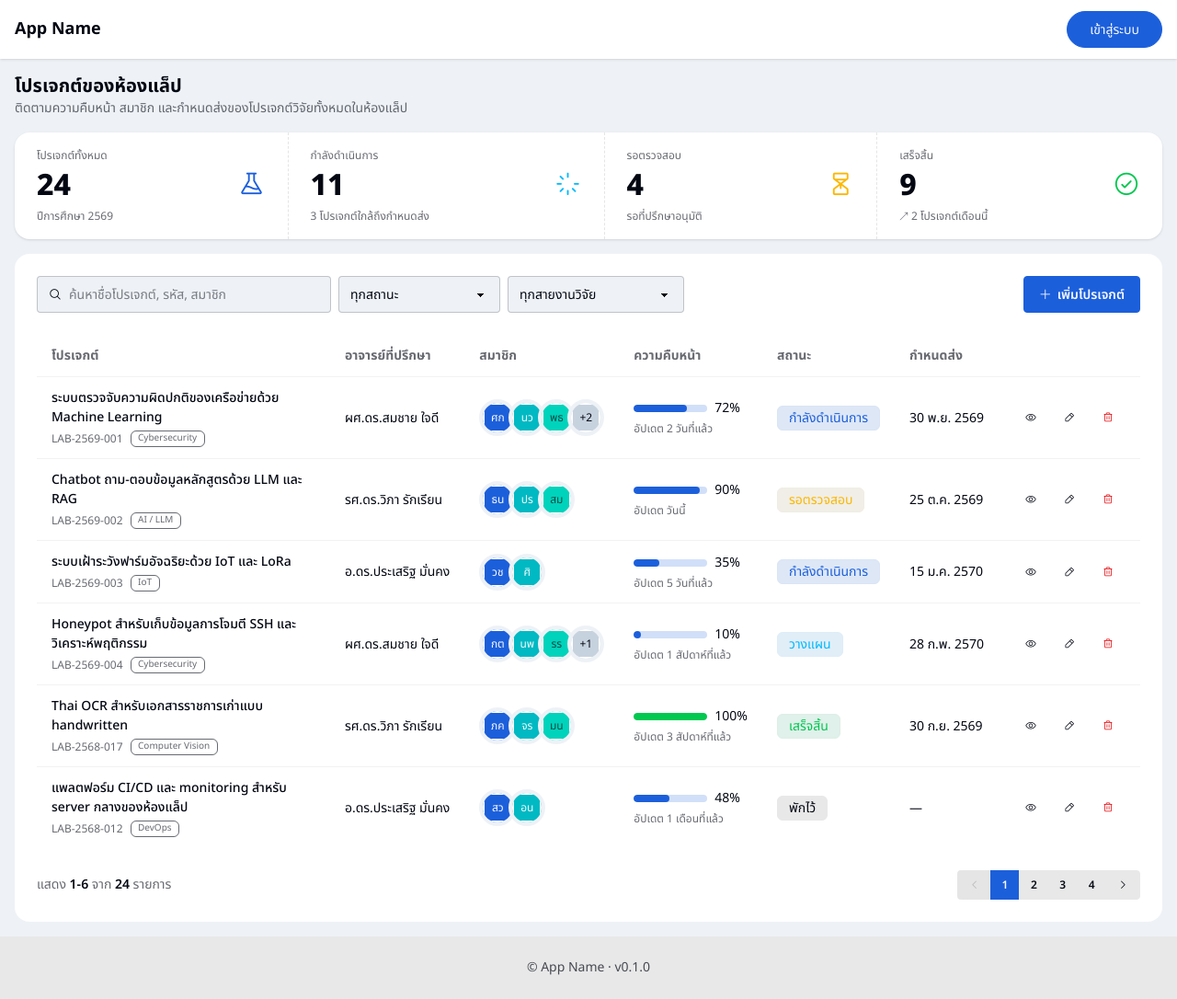
After one commit to r202-coe-psu/gukgu, a Flask app: template gukgu/web/templates/projects/index.html in a window 1280 px wide. The commit adds this page. Shown: the whole page at 92% size. Run offline with Flask 3, Linux system fonts and the light colour scheme; the template is opened without the code that fills it, so the values that code supplies are empty; style sheets or scripts are compiled from the project's sources; some libraries are stand-ins or nearby versions.

Commit message:
feat: add mock id projects

```diff
--- a/gukgu/web/templates/base/sidebar.html
+++ b/gukgu/web/templates/base/sidebar.html
@@ -20,6 +20,7 @@
     <ul class="menu w-full gap-1 p-2">
       {{ menu_item('index.index', 'house', 'หน้าแรก') }}
       {{ menu_item('dashboard.index', 'chart-line', 'แดชบอร์ด', '/dashboard') }}
+      {{ menu_item('projects.index', 'flask', 'โปรเจกต์', '/projects') }}
       {% if current_user.is_admin() %}
       {{ menu_item('users.index', 'users', 'ผู้ใช้งาน', '/users') }}
       {% endif %}
--- /dev/null
+++ b/gukgu/web/templates/projects/index.html
@@ -0,0 +1,183 @@
+{% extends "base/default_page.html" %}
+
+{% set title_page = "โปรเจกต์ของห้องแล็ป" %}
+{% set description_page = "ติดตามความคืบหน้า สมาชิก และกำหนดส่งของโปรเจกต์วิจัยทั้งหมดในห้องแล็ป" %}
+
+{# MOCKUP: sample data only. Replace with real documents from the view once the Project model exists. #}
+{% set status_map = {
+  "planning":    {"label": "วางแผน",         "badge": "badge-info badge-soft"},
+  "in_progress": {"label": "กำลังดำเนินการ", "badge": "badge-primary badge-soft"},
+  "review":      {"label": "รอตรวจสอบ",      "badge": "badge-warning badge-soft"},
+  "completed":   {"label": "เสร็จสิ้น",       "badge": "badge-success badge-soft"},
+  "on_hold":     {"label": "พักไว้",          "badge": "badge-ghost"},
+} %}
+
+{% set avatar_colors = ["bg-primary text-primary-content", "bg-secondary text-secondary-content", "bg-accent text-accent-content", "bg-neutral text-neutral-content"] %}
+
+{% set projects = [
+  {"code": "LAB-2569-001", "name": "ระบบตรวจจับความผิดปกติของเครือข่ายด้วย Machine Learning", "area": "Cybersecurity", "advisor": "ผศ.ดร.สมชาย ใจดี", "members": ["ศก", "นว", "พธ", "อส", "กม"], "progress": 72, "status": "in_progress", "due": "30 พ.ย. 2569", "updated": "2 วันที่แล้ว"},
+  {"code": "LAB-2569-002", "name": "Chatbot ถาม-ตอบข้อมูลหลักสูตรด้วย LLM และ RAG", "area": "AI / LLM", "advisor": "รศ.ดร.วิภา รักเรียน", "members": ["ธน", "ปร", "สม"], "progress": 90, "status": "review", "due": "25 ต.ค. 2569", "updated": "วันนี้"},
+  {"code": "LAB-2569-003", "name": "ระบบเฝ้าระวังฟาร์มอัจฉริยะด้วย IoT และ LoRa", "area": "IoT", "advisor": "อ.ดร.ประเสริฐ มั่นคง", "members": ["วช", "ศิ"], "progress": 35, "status": "in_progress", "due": "15 ม.ค. 2570", "updated": "5 วันที่แล้ว"},
+  {"code": "LAB-2569-004", "name": "Honeypot สำหรับเก็บข้อมูลการโจมตี SSH และวิเคราะห์พฤติกรรม", "area": "Cybersecurity", "advisor": "ผศ.ดร.สมชาย ใจดี", "members": ["กต", "นพ", "รร", "ยศ"], "progress": 10, "status": "planning", "due": "28 ก.พ. 2570", "updated": "1 สัปดาห์ที่แล้ว"},
+  {"code": "LAB-2568-017", "name": "Thai OCR สำหรับเอกสารราชการเก่าแบบ handwritten", "area": "Computer Vision", "advisor": "รศ.ดร.วิภา รักเรียน", "members": ["ภค", "จร", "มน"], "progress": 100, "status": "completed", "due": "30 ก.ย. 2569", "updated": "3 สัปดาห์ที่แล้ว"},
+  {"code": "LAB-2568-012", "name": "แพลตฟอร์ม CI/CD และ monitoring สำหรับ server กลางของห้องแล็ป", "area": "DevOps", "advisor": "อ.ดร.ประเสริฐ มั่นคง", "members": ["สว", "อน"], "progress": 48, "status": "on_hold", "due": "—", "updated": "1 เดือนที่แล้ว"},
+] %}
+
+{% block content %}
+{# Summary #}
+<div class="stats stats-vertical md:stats-horizontal shadow bg-base-0 w-full mb-4">
+  <div class="stat">
+    <div class="stat-figure text-primary"><i class="ph ph-flask text-3xl"></i></div>
+    <div class="stat-title">โปรเจกต์ทั้งหมด</div>
+    <div class="stat-value">24</div>
+    <div class="stat-desc">ปีการศึกษา 2569</div>
+  </div>
+  <div class="stat">
+    <div class="stat-figure text-info"><i class="ph ph-spinner-gap text-3xl"></i></div>
+    <div class="stat-title">กำลังดำเนินการ</div>
+    <div class="stat-value">11</div>
+    <div class="stat-desc">3 โปรเจกต์ใกล้ถึงกำหนดส่ง</div>
+  </div>
+  <div class="stat">
+    <div class="stat-figure text-warning"><i class="ph ph-hourglass-medium text-3xl"></i></div>
+    <div class="stat-title">รอตรวจสอบ</div>
+    <div class="stat-value">4</div>
+    <div class="stat-desc">รอที่ปรึกษาอนุมัติ</div>
+  </div>
+  <div class="stat">
+    <div class="stat-figure text-success"><i class="ph ph-check-circle text-3xl"></i></div>
+    <div class="stat-title">เสร็จสิ้น</div>
+    <div class="stat-value">9</div>
+    <div class="stat-desc">↗︎ 2 โปรเจกต์เดือนนี้</div>
+  </div>
+</div>
+
+<div class="card bg-base-0 card-body">
+  {# Filters. HTMX re-renders only the table, same pattern as users/index.html #}
+  <div class="flex flex-col lg:flex-row justify-between gap-4">
+    <form action="{{ url_for('projects.index') }}" method="get" class="flex flex-col sm:flex-row gap-2 w-full lg:w-auto"
+      hx-get="{{ url_for('projects.index') }}" hx-target="#projects-table" hx-select="#projects-table"
+      hx-swap="outerHTML" hx-trigger="input changed delay:400ms from:input, change from:select, submit"
+      hx-push-url="true">
+      <label class="input w-full sm:w-80">
+        <i class="ph ph-magnifying-glass"></i>
+        <input type="search" name="search" class="grow" placeholder="ค้นหาชื่อโปรเจกต์, รหัส, สมาชิก">
+      </label>
+      <select name="status" class="select w-full sm:w-44">
+        <option value="">ทุกสถานะ</option>
+        {% for key, item in status_map.items() %}
+        <option value="{{ key }}">{{ item.label }}</option>
+        {% endfor %}
+      </select>
+      <select name="area" class="select w-full sm:w-48">
+        <option value="">ทุกสายงานวิจัย</option>
+        <option>AI / LLM</option>
+        <option>Cybersecurity</option>
+        <option>IoT</option>
+        <option>Computer Vision</option>
+        <option>DevOps</option>
+      </select>
+    </form>
+
+    {# TODO: point to projects.create_or_edit once the route exists #}
+    <a href="#" class="btn btn-primary">
+      <i class="ph ph-plus"></i>
+      เพิ่มโปรเจกต์
+    </a>
+  </div>
+
+  <div id="projects-table" class="overflow-x-auto mt-4">
+    <table class="table">
+      <thead>
+        <tr>
+          <th>โปรเจกต์</th>
+          <th>อาจารย์ที่ปรึกษา</th>
+          <th>สมาชิก</th>
+          <th>ความคืบหน้า</th>
+          <th>สถานะ</th>
+          <th>กำหนดส่ง</th>
+          <th></th>
+        </tr>
+      </thead>
+      <tbody>
+        {% for project in projects %}
+        {% set status = status_map[project.status] %}
+        <tr class="hover:bg-base-100">
+          <td class="min-w-56 max-w-xs">
+            <a href="#" class="font-medium hover:text-primary whitespace-normal">{{ project.name }}</a>
+            <div class="flex items-center gap-2 mt-1 text-xs text-base-content/60">
+              <span class="whitespace-nowrap">{{ project.code }}</span>
+              <span class="badge badge-outline badge-xs whitespace-nowrap">{{ project.area }}</span>
+            </div>
+          </td>
+          <td class="whitespace-nowrap">{{ project.advisor }}</td>
+          <td>
+            <div class="avatar-group -space-x-2">
+              {% for member in project.members[:3] %}
+              <div class="avatar avatar-placeholder">
+                <div class="{{ avatar_colors[loop.index0 % avatar_colors | length] }} w-8 text-xs border-2 border-base-0">
+                  <span>{{ member }}</span>
+                </div>
+              </div>
+              {% endfor %}
+              {% if project.members | length > 3 %}
+              <div class="avatar avatar-placeholder">
+                <div class="bg-base-300 text-base-content w-8 text-xs border-2 border-base-0">
+                  <span>+{{ project.members | length - 3 }}</span>
+                </div>
+              </div>
+              {% endif %}
+            </div>
+          </td>
+          <td>
+            <div class="flex items-center gap-2">
+              <progress class="progress {{ 'progress-success' if project.progress == 100 else 'progress-primary' }} w-20"
+                value="{{ project.progress }}" max="100"></progress>
+              <span class="text-sm tabular-nums">{{ project.progress }}%</span>
+            </div>
+            <div class="text-xs text-base-content/60 mt-1">อัปเดต {{ project.updated }}</div>
+          </td>
+          <td>
+            <span class="badge whitespace-nowrap {{ status.badge }}">{{ status.label }}</span>
+          </td>
+          <td class="whitespace-nowrap">{{ project.due }}</td>
+          <td class="whitespace-nowrap">
+            <div class="flex justify-end gap-1">
+              <a href="#" class="btn btn-ghost btn-sm" title="ดูรายละเอียด">
+                <i class="ph ph-eye"></i>
+              </a>
+              <a href="#" class="btn btn-ghost btn-sm" title="แก้ไข">
+                <i class="ph ph-pencil-simple"></i>
+              </a>
+              <button type="button" class="btn btn-ghost btn-sm text-error" title="ปิดใช้งาน">
+                <i class="ph ph-trash"></i>
+              </button>
+            </div>
+          </td>
+        </tr>
+        {% else %}
+        <tr>
+          <td colspan="7" class="text-center text-base-content/60 py-8">ไม่พบโปรเจกต์</td>
+        </tr>
+        {% endfor %}
+      </tbody>
+    </table>
+
+    {# Static pagination placeholder; swap for paginations.render_pagination(...) when wired up #}
+    <div class="flex flex-col sm:flex-row items-center justify-between mt-6 gap-4">
+      <div class="text-sm text-base-content/60">
+        แสดง <span class="font-semibold text-base-content">1-6</span> จาก
+        <span class="font-semibold text-base-content">24</span> รายการ
+      </div>
+      <div class="join">
+        <button class="join-item btn btn-sm" disabled><i class="ph ph-caret-left"></i></button>
+        <button class="join-item btn btn-sm btn-primary">1</button>
+        <button class="join-item btn btn-sm">2</button>
+        <button class="join-item btn btn-sm">3</button>
+        <button class="join-item btn btn-sm">4</button>
+        <button class="join-item btn btn-sm"><i class="ph ph-caret-right"></i></button>
+      </div>
+    </div>
+  </div>
+</div>
+{% endblock content %}
```
Also changed, not shown: gukgu/web/views/projects.py (added, +28 -0 lines), README.md.
